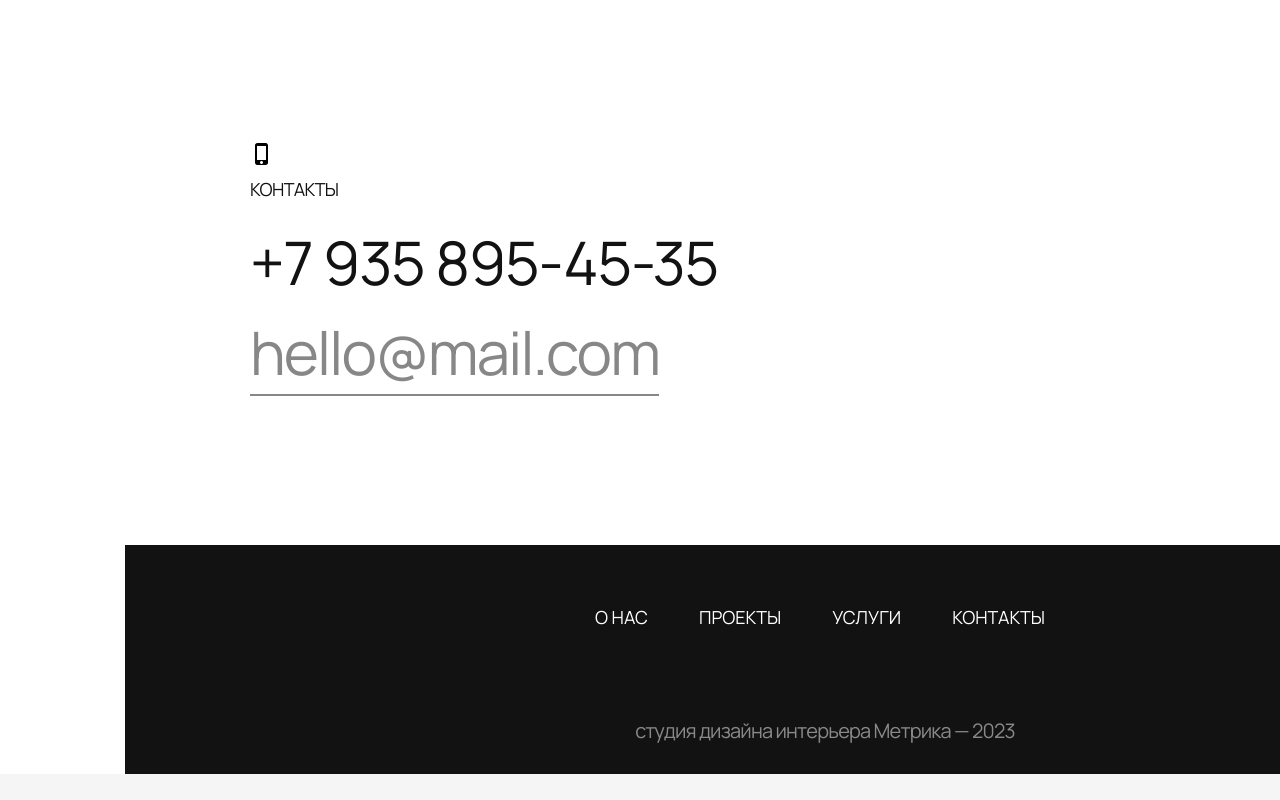
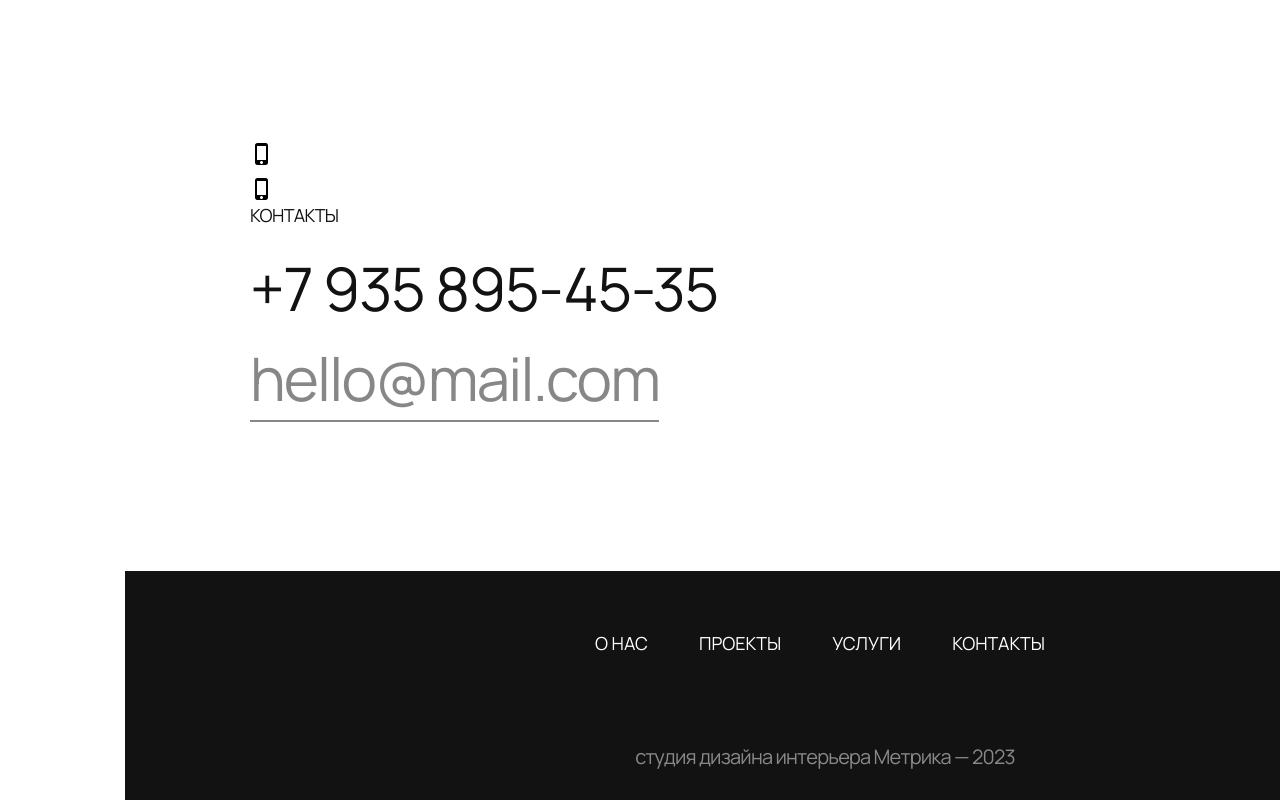
Before and after one commit to leonidzelenin/Metrika, a plain HTML site: page index.html in a window 1280 px wide. Shown: the part 6437-7237 px from the top of the page. Before the commit the page ends 7211 px from the top, so only its background shows below. Drawn offline with Linux system fonts and the light colour scheme.

Commit message:
Update index.html

```diff
--- a/index.html
+++ b/index.html
@@ -159,6 +159,7 @@
         </div>
       </div>
       <div class="contacts-container">
+        <img class="phone-icon" src="phone-icon.png" alt="phone-icon">
         <h2 id="contacts" class="contacts">контакты</h2>
         <a class="phone-number" href="tel:+7 935  895-45-35">+7 935 895-45-35</a
         ><br />
```
